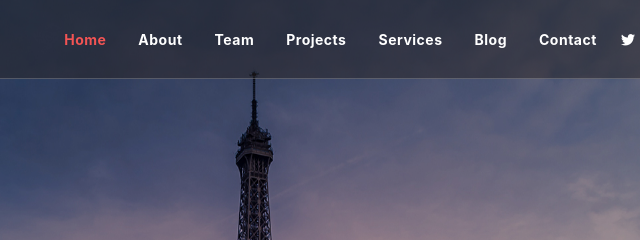
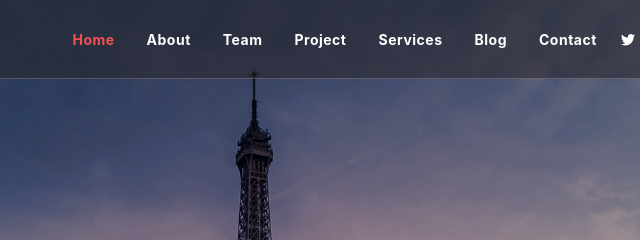
Before and after one commit to EsraaIbrahim94/Agora, a plain HTML site: page index.html in a window 1280 px wide. Shown: the top 240 px of the page, 489-1129 px from the left. Drawn offline with Linux system fonts and the light colour scheme.

Commit message:
edit class project

```diff
--- a/index.html
+++ b/index.html
@@ -47,7 +47,7 @@
                         </li>
 
                         <li class="nav-item pr-3">
-                            <a class="nav-link" href="#cliend">Projects</a>
+                            <a class="nav-link" href="#cliend">Project</a>
                         </li>
 
                         <li class="nav-item pr-3">
```
